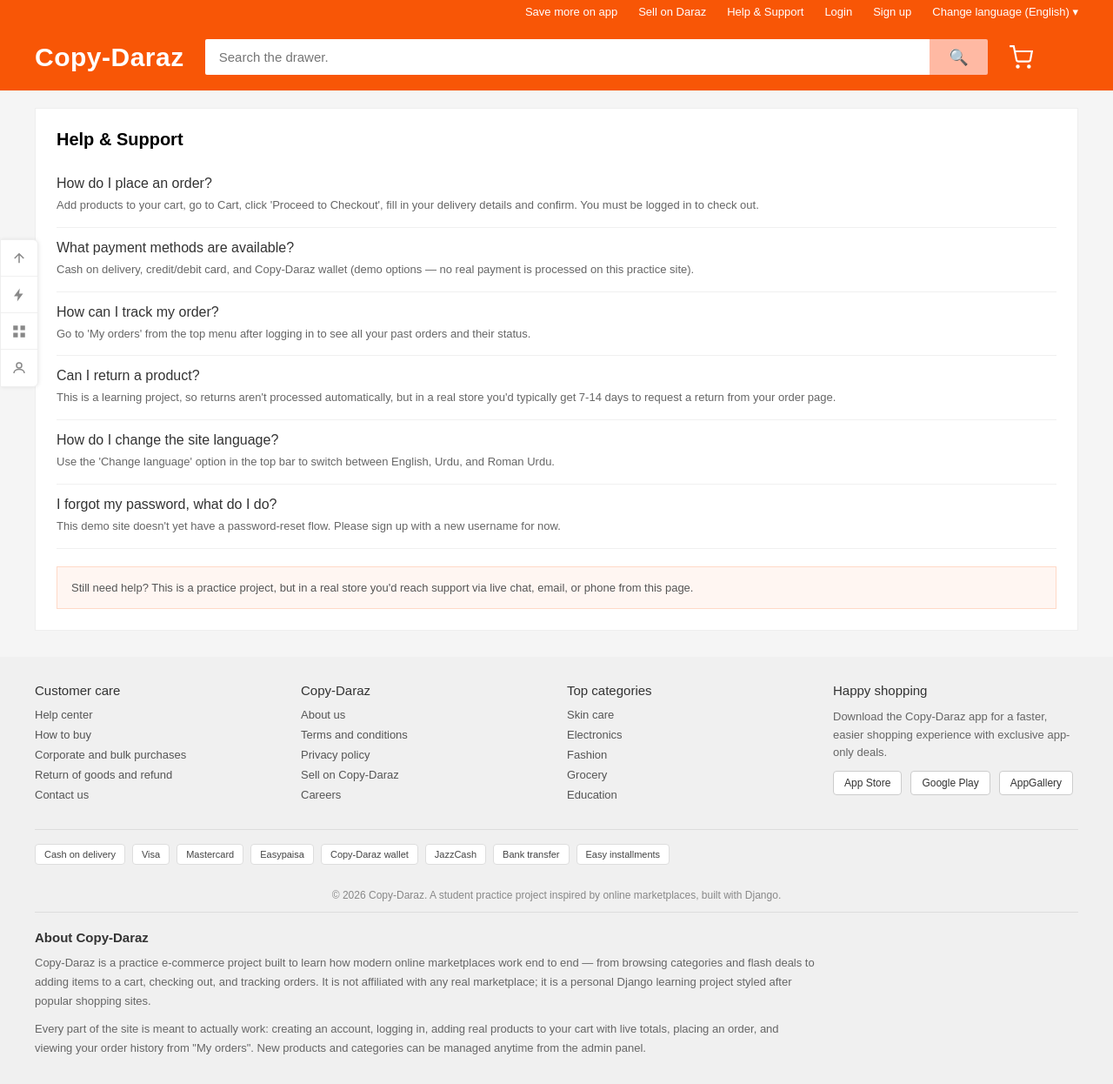
After one commit to 647samad-design/Copy-Daraz, a Django app: page /help/ in a window 1280 px wide. The commit adds this page. Shown: the whole page at 87% size. Run offline with Django 5.2, Linux system fonts and the light colour scheme.

Commit message:
Fix logout flicker with no-cache middleware, add product images to My Orders, Help & Support page, and English/Urdu/Roman Urdu language switcher

```diff
--- a/backend/settings.py
+++ b/backend/settings.py
@@ -62,11 +62,13 @@
 MIDDLEWARE = [
     'django.middleware.security.SecurityMiddleware',
     'django.contrib.sessions.middleware.SessionMiddleware',
+    'django.middleware.locale.LocaleMiddleware',
     'django.middleware.common.CommonMiddleware',
     'django.middleware.csrf.CsrfViewMiddleware',
     'django.contrib.auth.middleware.AuthenticationMiddleware',
     'django.contrib.messages.middleware.MessageMiddleware',
     'django.middleware.clickjacking.XFrameOptionsMiddleware',
+    'daraz.middleware.NoCacheMiddleware',
 ]
 
 ROOT_URLCONF = 'backend.urls'
@@ -82,6 +84,7 @@
                 'django.contrib.auth.context_processors.auth',
                 'django.contrib.messages.context_processors.messages',
                 'daraz.context_processors.cart_count',
+                'daraz.context_processors.site_language',
             ],
         },
     },
--- a/backend/urls.py
+++ b/backend/urls.py
@@ -17,4 +17,6 @@
     path('checkout/', views.checkout_view, name='checkout'),
     path('order/success/<int:order_id>/', views.order_success, name='order_success'),
     path('my-orders/', views.my_orders, name='my_orders'),
+    path('set-language/<str:lang_code>/', views.set_language, name='set_language'),
+    path('help/', views.help_support, name='help_support'),
 ]
--- a/daraz/context_processors.py
+++ b/daraz/context_processors.py
@@ -1,3 +1,15 @@
+from .translations import TRANSLATIONS, LANGUAGE_NAMES
+
+
 def cart_count(request):
     cart = request.session.get("cart", {})
     return {"cart_count": sum(cart.values())}
+
+
+def site_language(request):
+    lang = request.session.get("site_lang", "en")
+    return {
+        "t": TRANSLATIONS.get(lang, TRANSLATIONS["en"]),
+        "current_lang": lang,
+        "language_names": LANGUAGE_NAMES,
+    }
--- a/daraz/templates/daraz/base.html
+++ b/daraz/templates/daraz/base.html
@@ -1,4 +1,5 @@
 <!DOCTYPE html>
+{% load daraz_extras %}
 <html lang="en">
 <head>
     <meta charset="UTF-8">
@@ -14,6 +15,12 @@
         }
         .topbar a { text-decoration: none; }
         .topbar a:hover { text-decoration: underline; }
+        .lang-dropdown { position: relative; cursor: pointer; }
+        .lang-current::after { content: " ▾"; }
+        .lang-menu { display: none; position: absolute; right: 0; top: 100%; background: #fff; color: #333; border: 1px solid #eee; box-shadow: 0 2px 6px rgba(0,0,0,0.1); min-width: 130px; z-index: 100; }
+        .lang-dropdown:hover .lang-menu { display: block; }
+        .lang-menu a { display: block; padding: 8px 14px; color: #333; font-size: 13px; }
+        .lang-menu a:hover { background: #fff6f2; color: #f85606; }
 
         .navbar {
             background: #f85606; display: flex; align-items: center;
@@ -82,24 +89,31 @@
 <body id="top">
 
     <div class="topbar">
-        <a href="#">Save more on app</a>
-        <a href="#">Sell on Daraz</a>
-        <a href="#">Help &amp; Support</a>
+        <a href="#">{{ t.save_more }}</a>
+        <a href="#">{{ t.sell_on }}</a>
+        <a href="{% url 'help_support' %}">{{ t.help_support }}</a>
         {% if user.is_authenticated %}
         <span>Hi, {{ user.username }}</span>
-        <a href="{% url 'my_orders' %}">My orders</a>
-        <a href="{% url 'logout' %}">Logout</a>
+        <a href="{% url 'my_orders' %}">{{ t.my_orders }}</a>
+        <a href="{% url 'logout' %}">{{ t.logout }}</a>
         {% else %}
-        <a href="{% url 'login' %}">Login</a>
-        <a href="{% url 'signup' %}">Sign up</a>
+        <a href="{% url 'login' %}">{{ t.login }}</a>
+        <a href="{% url 'signup' %}">{{ t.signup }}</a>
         {% endif %}
-        <a href="#">Change language</a>
+        <div class="lang-dropdown">
+            <span class="lang-current">{{ t.change_language }} ({{ language_names|get_item:current_lang }})</span>
+            <div class="lang-menu">
+                <a href="{% url 'set_language' 'en' %}">English</a>
+                <a href="{% url 'set_language' 'ur' %}">اردو</a>
+                <a href="{% url 'set_language' 'roman' %}">Roman Urdu</a>
+            </div>
+        </div>
     </div>
 
     <div class="navbar">
         <a href="{% url 'home' %}" class="logo">Copy-Daraz</a>
         <form class="search-form" action="{% url 'home' %}" method="get">
-            <input class="search-input" type="text" name="q" placeholder="Search the drawer.">
+            <input class="search-input" type="text" name="q" placeholder="{{ t.search_placeholder }}">
             <button class="search-btn" type="submit">&#128269;</button>
         </form>
         <a href="{% url 'cart' %}" class="cart-link">
--- a/daraz/templates/daraz/cart.html
+++ b/daraz/templates/daraz/cart.html
@@ -18,7 +18,7 @@
 {% endblock %}
 {% block content %}
 <div class="cart-wrap">
-    <div class="cart-header">Shopping Cart ({{ count }} item{{ count|pluralize }})</div>
+    <div class="cart-header">{{ t.your_cart }} ({{ count }} item{{ count|pluralize }})</div>
 
     {% for row in items %}
     <div class="cart-row">
@@ -55,8 +55,8 @@
 
     {% if items %}
     <div class="cart-summary">
-        <span>Total: <span class="total">Rs.{{ total }}</span></span>
-        <a class="checkout-btn" href="{% url 'checkout' %}">Proceed to Checkout</a>
+        <span>{{ t.total }}: <span class="total">Rs.{{ total }}</span></span>
+        <a class="checkout-btn" href="{% url 'checkout' %}">{{ t.checkout }}</a>
     </div>
     {% endif %}
 </div>
--- a/daraz/templates/daraz/checkout.html
+++ b/daraz/templates/daraz/checkout.html
@@ -25,7 +25,7 @@
                 <option value="card">Credit / Debit card</option>
                 <option value="wallet">Copy-Daraz wallet</option>
             </select>
-            <button type="submit">Place order</button>
+            <button type="submit">{{ t.place_order }}</button>
         </form>
     </div>
     <div class="summary">
@@ -37,7 +37,7 @@
         </div>
         {% endfor %}
         <div class="summary-total">
-            <span>Total</span>
+            <span>{{ t.total }}</span>
             <span>Rs.{{ total }}</span>
         </div>
     </div>
--- /dev/null
+++ b/daraz/templates/daraz/help.html
@@ -0,0 +1,24 @@
+{% extends "daraz/base.html" %}
+{% block extra_css %}
+    .help-wrap { margin: 20px 40px; background: #fff; border: 1px solid #eee; padding: 24px; }
+    .help-wrap h1 { font-size: 20px; margin-bottom: 16px; }
+    .faq-item { border-bottom: 1px solid #f0f0f0; padding: 14px 0; }
+    .faq-q { font-weight: 500; margin-bottom: 6px; color: #333; }
+    .faq-a { font-size: 13px; color: #666; line-height: 1.6; }
+    .contact-box { margin-top: 20px; background: #fff6f2; border: 1px solid #ffd9c7; padding: 16px; font-size: 13px; color: #555; }
+{% endblock %}
+{% block content %}
+<div class="help-wrap">
+    <h1>Help &amp; Support</h1>
+    {% for question, answer in faqs %}
+    <div class="faq-item">
+        <div class="faq-q">{{ question }}</div>
+        <div class="faq-a">{{ answer }}</div>
+    </div>
+    {% endfor %}
+    <div class="contact-box">
+        Still need help? This is a practice project, but in a real store you'd reach support via
+        live chat, email, or phone from this page.
+    </div>
+</div>
+{% endblock %}
--- /dev/null
+++ b/daraz/templatetags/daraz_extras.py
@@ -0,0 +1,10 @@
+from django import template
+
+register = template.Library()
+
+
+@register.filter
+def get_item(dictionary, key):
+    if not dictionary:
+        return ""
+    return dictionary.get(key, "")
--- a/daraz/views.py
+++ b/daraz/views.py
@@ -262,3 +262,23 @@
 def my_orders(request):
     orders = Order.objects.filter(user=request.user).order_by("-created_at")
     return render(request, "daraz/my_orders.html", {"orders": orders})
+
+
+def set_language(request, lang_code):
+    from .translations import TRANSLATIONS
+    if lang_code in TRANSLATIONS:
+        request.session["site_lang"] = lang_code
+    next_url = request.META.get("HTTP_REFERER", "/")
+    return redirect(next_url)
+
+
+def help_support(request):
+    faqs = [
+        ("How do I place an order?", "Add products to your cart, go to Cart, click 'Proceed to Checkout', fill in your delivery details and confirm. You must be logged in to check out."),
+        ("What payment methods are available?", "Cash on delivery, credit/debit card, and Copy-Daraz wallet (demo options — no real payment is processed on this practice site)."),
+        ("How can I track my order?", "Go to 'My orders' from the top menu after logging in to see all your past orders and their status."),
+        ("Can I return a product?", "This is a learning project, so returns aren't processed automatically, but in a real store you'd typically get 7-14 days to request a return from your order page."),
+        ("How do I change the site language?", "Use the 'Change language' option in the top bar to switch between English, Urdu, and Roman Urdu."),
+        ("I forgot my password, what do I do?", "This demo site doesn't yet have a password-reset flow. Please sign up with a new username for now."),
+    ]
+    return render(request, "daraz/help.html", {"faqs": faqs})
```
Also changed, not shown: daraz/middleware.py (added, +15 -0 lines), daraz/templates/daraz/index.html (+4 -4 lines), daraz/templates/daraz/my_orders.html (+20 -5 lines), daraz/templates/daraz/product_detail.html (+5 -5 lines), daraz/translations.py (added, +79 -0 lines), daraz/templatetags/__init__.py (added).
